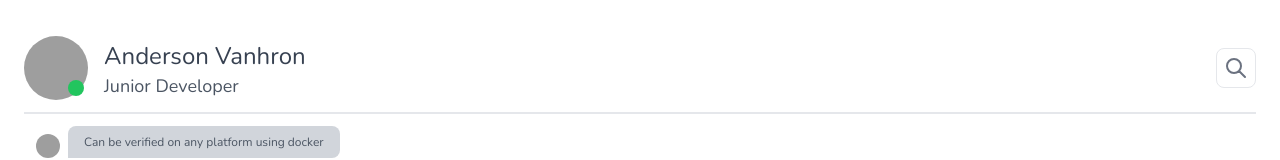
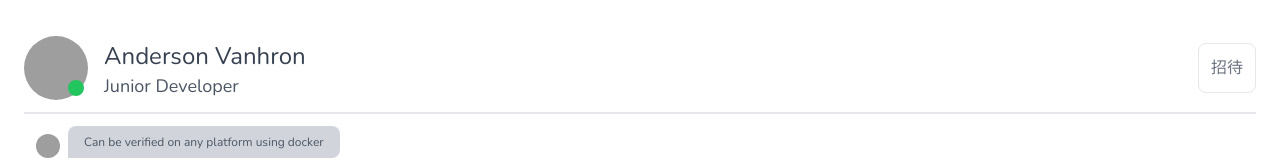
Before and after one commit to eucyt/mytalk, a Next.js app in the folder packages/frontend/: page /talks/1 in a window 1280 px wide. Shown: the top 160 px of the page. Built offline with nearby package versions, Linux system fonts and the light colour scheme; grey boxes are pictures that could not be loaded.

Commit message:
fix layout and add InviteButton.tsx

```diff
--- a/packages/frontend/package.json
+++ b/packages/frontend/package.json
@@ -14,7 +14,8 @@
     "next": "12.3.1",
     "react": "18.2.0",
     "react-dom": "18.2.0",
-    "react-loader-spinner": "^5.3.4"
+    "react-loader-spinner": "^5.3.4",
+    "react-modal": "^3.15.1"
   },
   "devDependencies": {
     "@tailwindcss/forms": "^0.5.3",
--- a/packages/frontend/src/components/Auth/Input.tsx
+++ b/packages/frontend/src/components/Auth/Input.tsx
@@ -8,6 +8,7 @@ interface Props {
   className?: string;
   onChange?: ChangeEventHandler<HTMLInputElement>;
   autoComplete?: string;
+  placeholder?: string;
   required?: boolean;
   autoFocus?: boolean;
   disabled?: boolean;
@@ -21,6 +22,7 @@ const Input: React.VFC<Props> = ({
   className,
   onChange,
   autoComplete,
+  placeholder,
   required = false,
   autoFocus = false,
   disabled = false,
@@ -33,6 +35,7 @@ const Input: React.VFC<Props> = ({
     /* eslint-disable-next-line @typescript-eslint/no-unsafe-assignment */
     onChange={onChange}
     autoComplete={autoComplete}
+    placeholder={placeholder}
     required={required}
     autoFocus={autoFocus}
     disabled={disabled}
--- a/packages/frontend/src/components/Common/Layouts/AuthLayout.tsx
+++ b/packages/frontend/src/components/Common/Layouts/AuthLayout.tsx
@@ -1,21 +1,18 @@
 import Head from "next/head";
 import { useRouter } from "next/router";
-import React, { useEffect, useState } from "react";
+import React, { useEffect } from "react";
 
-import FullSizeLoading from "@/components/Common/FullSizeLoading";
-import Navigation from "@/components/Common/Header/Auth/Navigation";
 import userAPI from "@/lib/api/user";
 import { User } from "@/lib/type/userType";
 import { GUEST_REDIRECT_URL } from "@/lib/utils/constant";
 
 interface Props {
   children?: React.ReactNode;
+  setUser: React.Dispatch<React.SetStateAction<User | undefined>>;
 }
 
 // 認証済みの画面
-const AuthenticatedLayout: React.VFC<Props> = (props) => {
-  const [loading, setLoading] = useState(false);
-  const [user, setUser] = useState<User>();
+const AuthLayout: React.VFC<Props> = (props) => {
   const router = useRouter();
 
   // TODO: accessTokenの有効期限が切れているなら更新する
@@ -28,7 +25,7 @@ const AuthenticatedLayout: React.VFC<Props> = (props) => {
         );
 
         if (status === 200) {
-          setUser(data.user);
+          props.setUser(data.user);
           return;
         } else if (
           status === 401 &&
@@ -50,34 +47,17 @@ const AuthenticatedLayout: React.VFC<Props> = (props) => {
       window.localStorage.removeItem("refreshToken");
       await router.push(GUEST_REDIRECT_URL);
     })();
-  }, [router]);
+  }, [props, router]);
 
-  if (loading) {
   return (
     <>
       <Head>
         <meta name="robots" content="noindex,nofollow" />
         <title>MyTalk</title>
       </Head>
-        <FullSizeLoading />
+      <main className="">{props.children}</main>
     </>
   );
-  } else {
-    return (
-      <>
-        <Head>
-          <meta name="robots" content="noindex,nofollow" />
-          <title>MyTalk</title>
-        </Head>
-        <div className="min-h-screen bg-gray-100">
-          <Navigation user={user} setLoading={setLoading} />
-
-          {/* Page Content */}
-          <main className="">{props.children}</main>
-        </div>
-      </>
-    );
-  }
 };
 
-export default AuthenticatedLayout;
+export default AuthLayout;
--- /dev/null
+++ b/packages/frontend/src/components/Common/Layouts/AuthLayoutWithHeaderFooter.tsx
@@ -0,0 +1,45 @@
+import Head from "next/head";
+import React, { useState } from "react";
+
+import FullSizeLoading from "@/components/Common/FullSizeLoading";
+import Navigation from "@/components/Common/Header/Auth/Navigation";
+import AuthLayout from "@/components/Common/Layouts/AuthLayout";
+import { User } from "@/lib/type/userType";
+
+interface Props {
+  children?: React.ReactNode;
+}
+
+// 認証済みの画面
+const AuthLayoutWithHeaderFooter: React.VFC<Props> = (props) => {
+  const [loading, setLoading] = useState(false);
+  const [user, setUser] = useState<User>();
+
+  if (loading) {
+    return (
+      <>
+        <Head>
+          <meta name="robots" content="noindex,nofollow" />
+          <title>MyTalk</title>
+        </Head>
+        <FullSizeLoading />
+      </>
+    );
+  } else {
+    return (
+      <AuthLayout setUser={setUser}>
+        <Head>
+          <meta name="robots" content="noindex,nofollow" />
+          <title>MyTalk</title>
+        </Head>
+
+        <div className="min-h-screen bg-gray-100">
+          <Navigation user={user} setLoading={setLoading} />
+          <main className="">{props.children}</main>
+        </div>
+      </AuthLayout>
+    );
+  }
+};
+
+export default AuthLayoutWithHeaderFooter;
--- a/packages/frontend/src/components/Talk/InviteButton.tsx
+++ b/packages/frontend/src/components/Talk/InviteButton.tsx
@@ -1,27 +1,103 @@
-import React from "react";
+import React, { useState } from "react";
+import Modal from "react-modal";
 
-const InviteButton = () => {
+import Input from "@/components/Auth/Input";
+import talkInvitationAPI from "@/lib/api/talkInvitation";
+
+interface Props {
+  talkId: number;
+}
+
+const InviteButton: React.FC<Props> = (props) => {
+  const [modalIsOpen, setIsOpen] = useState(false);
+  const [inviteeEmail, setInviteeEmail] = useState<string>();
+
+  const openModal = () => {
+    setIsOpen(true);
+  };
+
+  const closeModal = () => {
+    setIsOpen(false);
+  };
+
+  const modalStyles = {
+    overlay: {
+      position: "fixed",
+      top: 0,
+      left: 0,
+      backgroundColor: "rgba(0,0,0,0.3)",
+    },
+
+    content: {
+      top: "50%",
+      left: "50%",
+      right: "auto",
+      bottom: "auto",
+      marginRight: "-50%",
+      max_width: "500px",
+      max_height: "300px",
+      width: "350px",
+      transform: "translate(-50%, -50%)",
+      padding: "24px",
+    },
+  };
+
+  const invite = (event) => {
+    void (async () => {
+      event.preventDefault();
+      const { status } = await talkInvitationAPI.invite(
+        window.localStorage.getItem("accessToken")!,
+        inviteeEmail!,
+        props.talkId
+      );
+      if (status === 201) {
+        // closeModal();
+      }
+    })();
+  };
+
   return (
     <>
       <button
         type="button"
-        className="inline-flex h-10 w-10 items-center justify-center rounded-lg border text-gray-500 transition duration-500 ease-in-out hover:bg-gray-300 focus:outline-none"
+        onClick={openModal}
+        className="rounded-lg border p-3 text-gray-500 transition duration-500 ease-in-out hover:bg-gray-300 focus:outline-none"
       >
-        <svg
-          xmlns="http://www.w3.org/2000/svg"
-          fill="none"
-          viewBox="0 0 24 24"
-          stroke="currentColor"
-          className="h-6 w-6"
-        >
-          <path
-            stroke-linecap="round"
-            stroke-linejoin="round"
-            stroke-width="2"
-            d="M21 21l-6-6m2-5a7 7 0 11-14 0 7 7 0 0114 0z"
-          ></path>
-        </svg>
+        招待
       </button>
+      <Modal
+        isOpen={modalIsOpen}
+        onRequestClose={closeModal}
+        style={modalStyles}
+      >
+        <h2 className="mt-0 mb-2 text-4xl font-medium leading-tight text-gray-800">
+          ユーザーの招待
+        </h2>
+        <form>
+          <Input
+            type="email"
+            placeholder="招待するユーザーのメールアドレス"
+            className="w-full"
+            onChange={(event) => setInviteeEmail(event.target.value)}
+          />
+          <div className="mt-3 flex justify-between">
+            <button
+              type="submit"
+              onClick={invite}
+              className="rounded-md border border-transparent bg-gray-200 px-4 py-2 text-xs tracking-widest text-gray-800 transition duration-150 ease-in-out hover:bg-gray-300"
+            >
+              招待を送信
+            </button>
+
+            <button
+              onClick={closeModal}
+              className="rounded-md border border-transparent bg-gray-400 px-4 py-2 text-xs tracking-widest text-gray-800 transition duration-150 ease-in-out hover:bg-gray-300"
+            >
+              閉じる
+            </button>
+          </div>
+        </form>
+      </Modal>
     </>
   );
 };
--- a/packages/frontend/src/components/Talk/TalkHeader.tsx
+++ b/packages/frontend/src/components/Talk/TalkHeader.tsx
@@ -3,7 +3,9 @@ import React from "react";
 
 import InviteButton from "@/components/Talk/InviteButton";
 
-interface Props {}
+interface Props {
+  talkId: number;
+}
 const TalkHeader: React.VFC<Props> = (props) => (
   <>
     <div className="flex justify-between border-b-2 border-gray-200 py-3 sm:items-center">
@@ -28,7 +30,7 @@ const TalkHeader: React.VFC<Props> = (props) => (
         </div>
       </div>
       <div className="flex items-center space-x-2">
-        <InviteButton />
+        <InviteButton talkId={props.talkId} />
       </div>
     </div>
   </>
--- /dev/null
+++ b/packages/frontend/src/lib/api/talkInvitation.ts
@@ -0,0 +1,31 @@
+import axios, { AxiosError, AxiosPromise, AxiosResponse } from "axios";
+
+const SERVER_BASE_URL = process.env.SERVER_BASE_URL ?? "http://localhost:3000";
+
+// eslint-disable-next-line @typescript-eslint/naming-convention
+const headers = { "Content-Type": "application/json" };
+
+const talkInvitationAPI = {
+  invite: async (
+    accessToken: string,
+    inviteeEmail: string,
+    talkId: number
+  ): AxiosPromise => {
+    return (await axios
+      .post(
+        `${SERVER_BASE_URL}/talks/${talkId}/invite`,
+        { inviteeEmail: inviteeEmail },
+        {
+          headers: {
+            ...headers,
+            // eslint-disable-next-line @typescript-eslint/naming-convention
+            Authorization: `Bearer ${accessToken}`,
+          },
+        }
+      )
+      .catch((error: AxiosError) => {
+        return error.response;
+      })) as AxiosResponse;
+  },
+};
+export default talkInvitationAPI;
--- a/packages/frontend/src/pages/talks/[id].tsx
+++ b/packages/frontend/src/pages/talks/[id].tsx
@@ -1,3 +1,4 @@
+import { useRouter } from "next/router";
 import React from "react";
 
 import MessageList from "@/components/Talk/MessegeList";
@@ -5,13 +6,13 @@ import SendingMessageArea from "@/components/Talk/SendingMessageArea";
 import TalkHeader from "@/components/Talk/TalkHeader";
 
 const Index = () => {
-  // const router = useRouter();
-  // const { id } = router.query;
+  const router = useRouter();
+  const { id } = router.query;
 
   return (
     <>
       <div className="flex h-screen flex-1 flex-col justify-between sm:p-6">
-        <TalkHeader />
+        <TalkHeader talkId={Number(id)} />
         <MessageList />
         <SendingMessageArea />
       </div>
--- a/packages/frontend/src/pages/talks/index.tsx
+++ b/packages/frontend/src/pages/talks/index.tsx
@@ -1,7 +1,7 @@
 import Head from "next/head";
 import React, { useEffect, useState } from "react";
 
-import AuthLayout from "@/components/Common/Layouts/AuthLayout";
+import AuthLayout from "@/components/Common/Layouts/AuthLayoutWithHeaderFooter";
 import TaskListItem from "@/components/Talk/TalkListItem";
 import talkAPI from "@/lib/api/talk";
 import { Talk } from "@/lib/type/talkType";
```
Also changed, not shown: 1 other file (tests, documents, lock files or other folders). Lines whose indentation alone changed are shown as unchanged.
